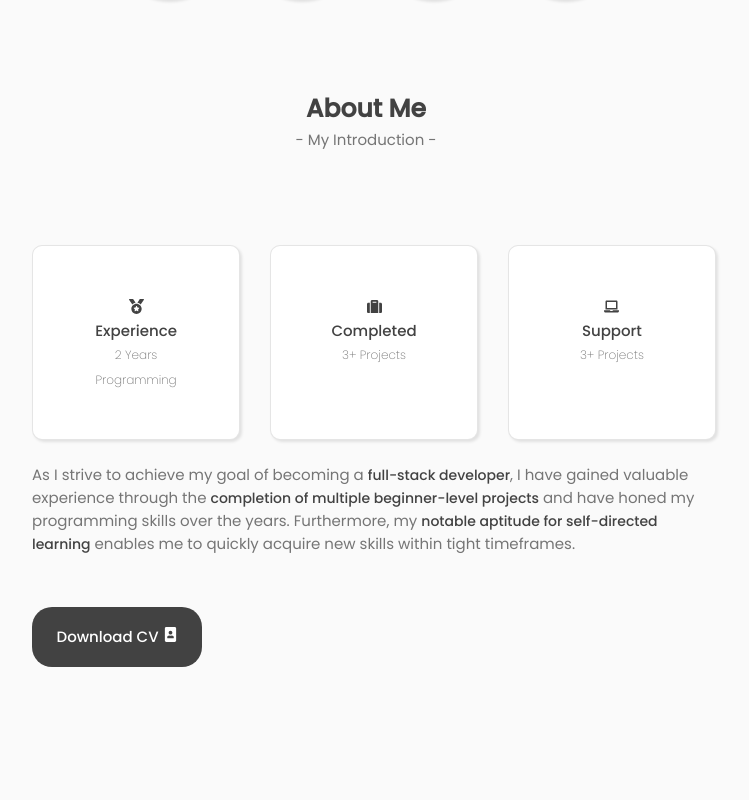
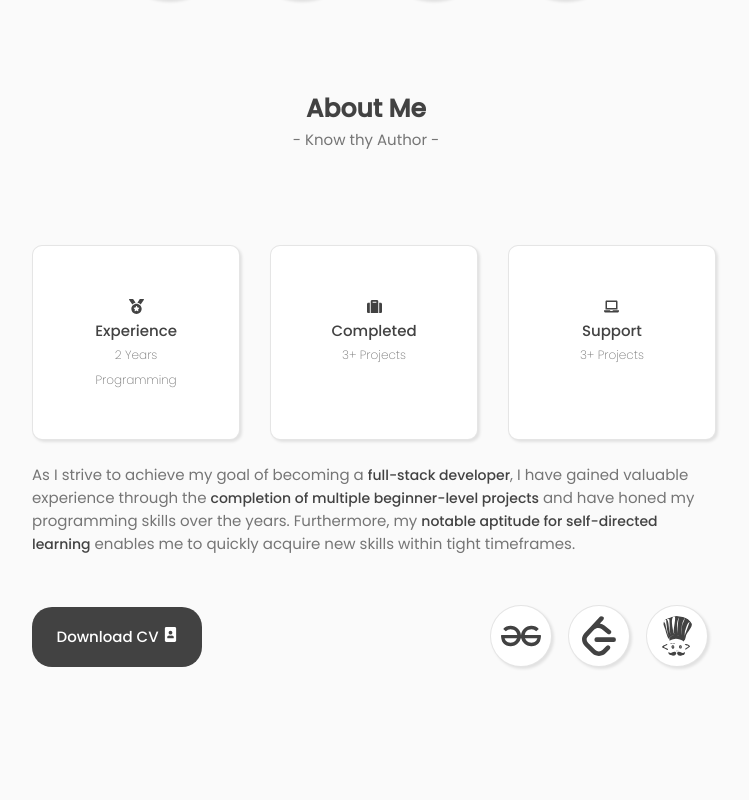
Before and after one commit to punam01/portfolio, a React (Create React App) app: page / in a window 1280 px wide. Shown: the part 1020-1820 px from the top of the page, without its empty margins (274-1023 px from the left). Built offline with nearby package versions, Linux system fonts and the light colour scheme.

Commit message:
about me added social links

```diff
--- a/src/components/About.js
+++ b/src/components/About.js
@@ -1,10 +1,19 @@
 import "../styles/about.css";
 import pdf from "../PUNAM_KUMAVAT_Resume.pdf";
 import { FaLaptop, FaMedal, FaPortrait, FaSuitcase } from "react-icons/fa";
-
+import { SiGeeksforgeeks,SiLeetcode,SiCodechef } from "react-icons/si";
 function About() {
   const handleClick = () => {
     window.open(pdf, "_blank");
+  };
+  const handleGeeks = () => {
+    window.open("https://auth.geeksforgeeks.org/user/punamk_01/practice/", "_blank");
+  };
+  const handleLeetcode = () => {
+    window.open("https://leetcode.com/Punam_Kumavat/", "_blank");
+  };
+  const handleCodechef = () => {
+    window.open("https://www.codechef.com/users/punamkumavat01", "_blank");
   };
 
   return (
@@ -12,7 +21,7 @@ function About() {
       <header id="about">
         <h2>About Me</h2>
       </header>
-      <p className="sub-head">- My Introduction -</p>
+      <p className="sub-head">- Know thy Author -</p>
       <section className="about-section">
         <div className="about-container">
           <div className="about">
@@ -49,7 +58,12 @@ function About() {
             <button onClick={handleClick}>
               Download CV <FaPortrait className="social-item" />
             </button>
-            <br />
+            <div className="socials">
+              <SiGeeksforgeeks className="social" onClick={handleGeeks}/>
+              <SiLeetcode className="social" onClick={handleLeetcode}/>
+              <SiCodechef className="social" onClick={handleCodechef}/>
+            </div>
+
           </div>
         </div>
       </section>
--- a/src/components/Portfolio.js
+++ b/src/components/Portfolio.js
@@ -30,16 +30,16 @@ function Portfolio() {
             All
           </p>
           <p
+            className={`tab-links ${activeTab === "python" ? "current" : ""}`}
+            onClick={() => openTab("python")}
+          >
+            Python
+          </p>
+          <p
             className={`tab-links ${activeTab === "web" ? "current" : ""}`}
             onClick={() => openTab("web")}
           >
             Web
-          </p>
-          <p
-            className={`tab-links ${activeTab === "python" ? "current" : ""}`}
-            onClick={() => openTab("python")}
-          >
-            Python
           </p>
           <p
             className={`tab-links ${activeTab === "unity" ? "current" : ""}`}
--- a/src/components/Skills.js
+++ b/src/components/Skills.js
@@ -7,7 +7,7 @@ function Skills() {
       <header id="skills">
         <h2>Skills</h2>
       </header>
-      <p className="sub-head">- An Overview of my skills -</p>
+      <p className="sub-head">- An Overview -</p>
       <section>
         <div className="skills-section">
           <div className="skills-container">
--- a/src/styles/about.css
+++ b/src/styles/about.css
@@ -135,6 +135,28 @@ header h2 {
   color: var(--darkgray);
   transition: all 0.5s ease-in-out;
 }
+.socials{
+  display: flex;
+  align-items: center;
+  justify-content: flex-end;
+  padding: 0px;
+  margin-top: -70px;
+}
+.social{
+  width: 40px;
+  height: 40px;
+  display: flex;
+  border-radius: 50px;
+  border: 1px solid rgba(0, 0, 0, 0.1);
+  box-shadow: 2px 2px 3px rgba(0, 0, 0, 0.1);
+  align-items: center;
+  justify-content: space-around;
+  margin: 0.5rem;
+  padding: 10px;
+  cursor: pointer;
+  color: var(--darkgray);
+  background-color: white;
+}
 /*for smaller screen*/
 @media screen and (max-width: 768px) {
   .about-section {
@@ -189,4 +211,23 @@ header h2 {
     padding: 0.5px;
     box-shadow: 2px 2px 3px rgba(0, 0, 0, 0.1);
   }
+  .socials{
+    display: flex;
+    align-items: center;
+    justify-content: center;
+    padding: 10px;
+    margin-top: 10px;
+  }
+  .social{
+    width: 30px;
+    height: 30px;
+    display: flex;
+    border-radius: 50px;
+    border: 1px solid rgba(0, 0, 0, 0.1);
+    box-shadow: 2px 2px 3px rgba(0, 0, 0, 0.1);
+    align-items: center;
+    justify-content: space-around;
+    margin: 1rem;
+    padding: 10px;
+  }
 }
--- a/src/styles/footer.css
+++ b/src/styles/footer.css
@@ -11,7 +11,7 @@ footer {
   font-size: 12px;
   color: var(--darkgray);
   font-weight: 500;
-  margin-bottom: 3rem;
+  padding-bottom: 3rem;
 }
 .f-center {
   width: 100%;
--- a/src/styles/skills.css
+++ b/src/styles/skills.css
@@ -38,7 +38,6 @@
   justify-content: space-around;
   margin-bottom: 1rem;
   padding: 10px;
-
 }
 .skills-container ul li img {
   width: 50px;
```
